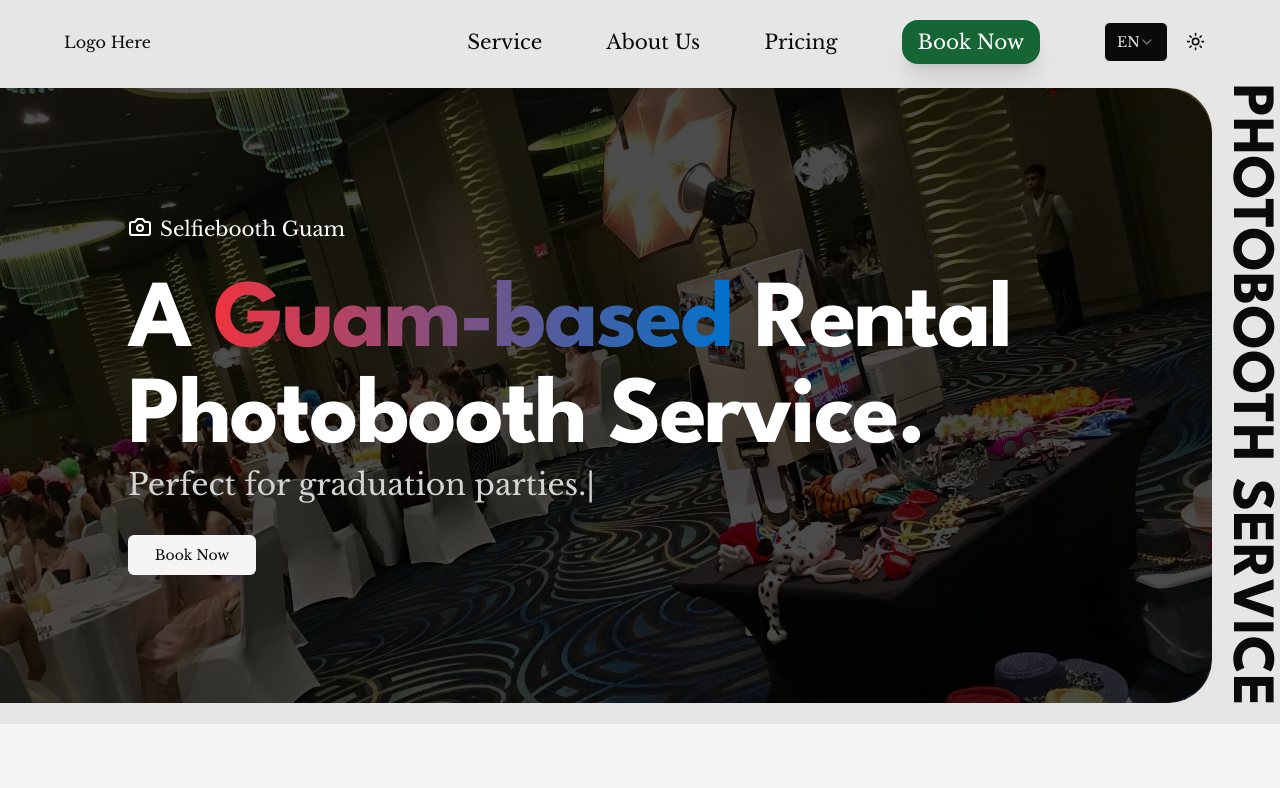
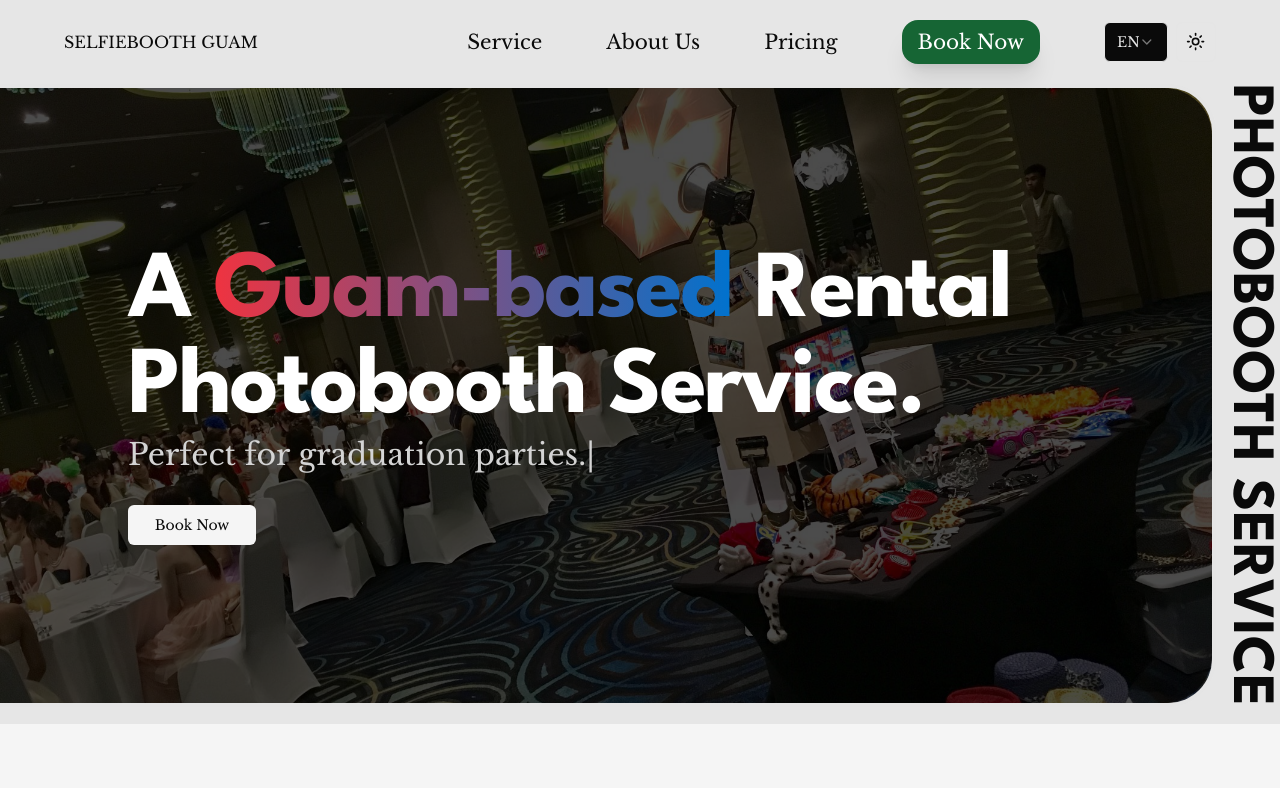
Before and after one commit to ronnieima/selfieboothguam, a Next.js app: page /en in a window 1280 px wide. Shown: the top 788 px of the page. Built offline with nearby package versions, Linux system fonts and the light colour scheme.

Commit message:
add placeholder logo

```diff
--- a/app/_components/Hero.tsx
+++ b/app/_components/Hero.tsx
@@ -17,9 +17,9 @@ function Hero() {
               "lg:text-left lg:p-32  lg:items-start"
             )}
           >
-            <span className="text-xl flex gap-2">
+            {/* <span className="text-xl flex gap-2">
               <Camera /> Selfiebooth Guam
-            </span>
+            </span> */}
 
             <div>
               <h1
--- a/app/_components/Navbar.tsx
+++ b/app/_components/Navbar.tsx
@@ -16,7 +16,9 @@ function Navbar() {
       {/* DESKTOP NAVBAR */}
       <nav className="hidden lg:flex justify-between h-[84px] items-center px-16 sticky top-0 z-40 bg-background ">
         <div className="">
-          <Link href="/">Logo Here</Link>
+          <Link href="/" className="uppercase">
+            Selfiebooth Guam
+          </Link>
         </div>
         <ul className="flex items-center gap-16">
           <NavLinks className="[&:nth-child(4)]:bg-green-800 [&:nth-child(4)]:text-white [&:nth-child(4)]:px-4 [&:nth-child(4)]:py-2 [&:nth-child(4)]:rounded-2xl text-xl [&:nth-child(4)]:shadow-xl [&:nth-child(4)]:hover:bg-green-800/90" />
@@ -30,7 +32,9 @@ function Navbar() {
       {/* MOBILE NAVBAR */}
       <nav className="lg:hidden flex justify-between items-center px-4 h-[84px]  sticky top-0 z-40 bg-background/90">
         <div>
-          <Link href="/">Logo Here</Link>
+          <Link href="/" className="uppercase">
+            Selfiebooth Guam
+          </Link>
         </div>
         <Sheet>
           <SheetTrigger>
```
